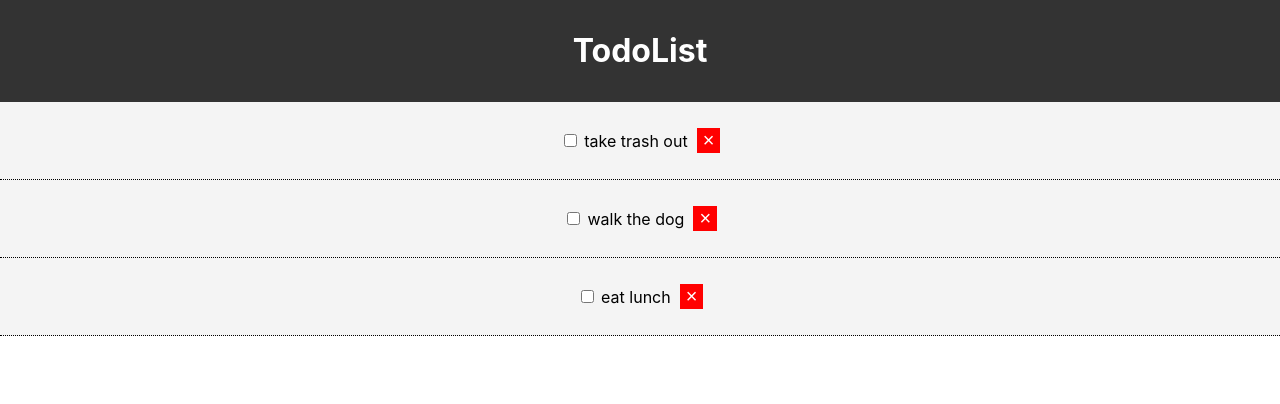
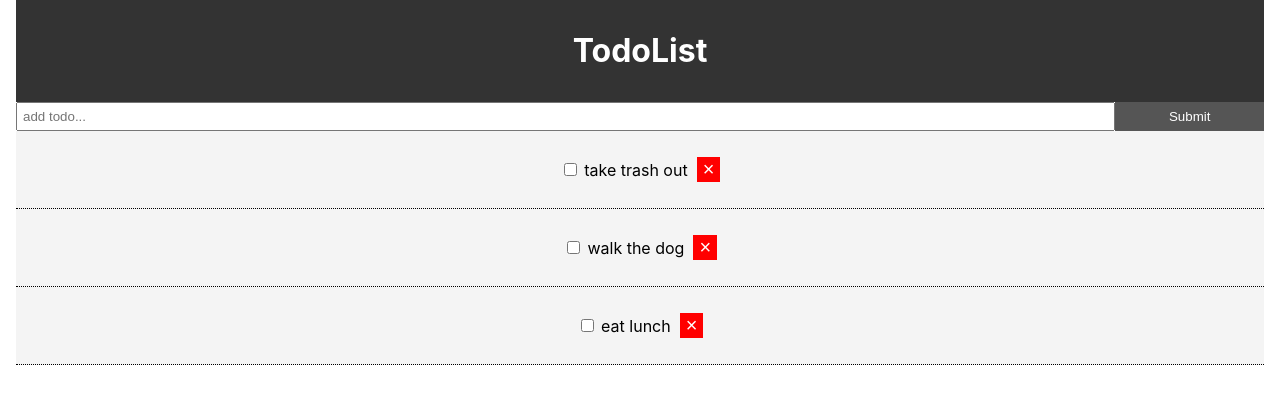
Before and after one commit to dgloriaweb/react_crash_todo_16_13_1, a React (Create React App) app: page / in a window 1280 px wide. Shown: the top 404 px of the page. Built offline with nearby package versions, Linux system fonts and the light colour scheme.

Commit message:
added add todo

```diff
--- a/src/App.css
+++ b/src/App.css
@@ -1,3 +1,5 @@
+/* default react style */
+
 .App {
   text-align: center;
 }
@@ -32,7 +34,27 @@
   from {
     transform: rotate(0deg);
   }
+
   to {
     transform: rotate(360deg);
   }
 }
+
+/* custom style */
+
+.container {
+  padding: 0 1rem;
+}
+
+.btn {
+  display: inline-block;
+  border: none;
+  background: #555;
+  color: white;
+  padding: 7px 20px;
+  cursor: pointer;
+}
+
+.btn:hover {
+  background: #666;
+}
--- a/src/App.js
+++ b/src/App.js
@@ -2,6 +2,7 @@
 import Header from './components/layout/Header'
 import './App.css'
 import Todos from './components/Todos'
+import AddTodo from './components/AddTodo'
 // import { render } from '@testing-library/react'
 
 class App extends Component {
@@ -44,13 +45,16 @@
     // console.log(this.state.todos)
     return (
       <div className='App'>
+        <div className='container'>
           <Header />
+          <AddTodo />
           <Todos
             todos={this.state.todos}
             markComplete={this.markComplete}
             deleteTodoItem={this.deleteTodoItem}
           />
         </div>
+      </div>
     )
   }
 }
--- /dev/null
+++ b/src/components/AddTodo.js
@@ -0,0 +1,24 @@
+import React, { Component } from 'react'
+
+export class AddTodo extends Component {
+  render() {
+    return (
+      <form style={{ display: 'flex' }}>
+        <input
+          type='text'
+          name='title'
+          placeholder='add todo...'
+          style={{ flex: '10', padding: '5px' }}
+        />
+        <input
+          className='btn'
+          type='submit'
+          value='Submit'
+          style={{ flex: '1' }}
+        />
+      </form>
+    )
+  }
+}
+
+export default AddTodo
```
Lines whose indentation alone changed are shown as unchanged.
